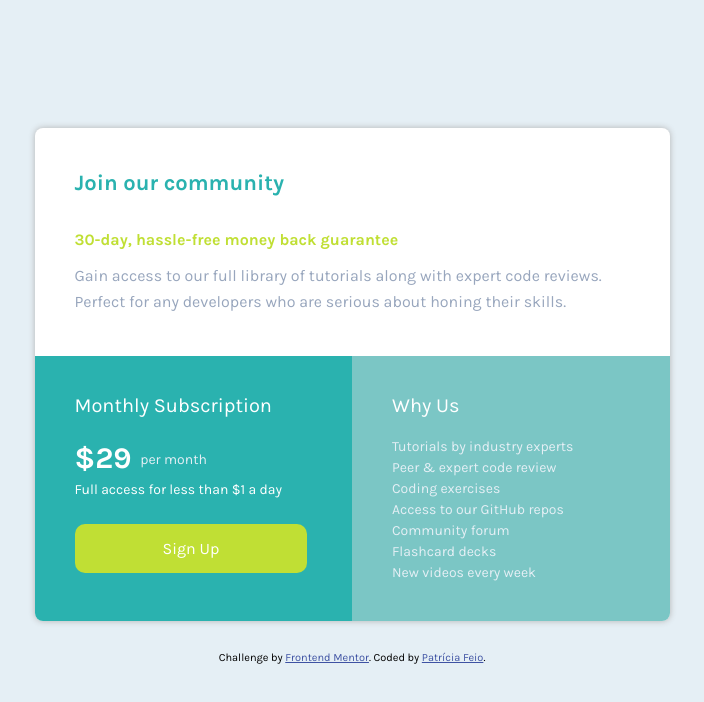
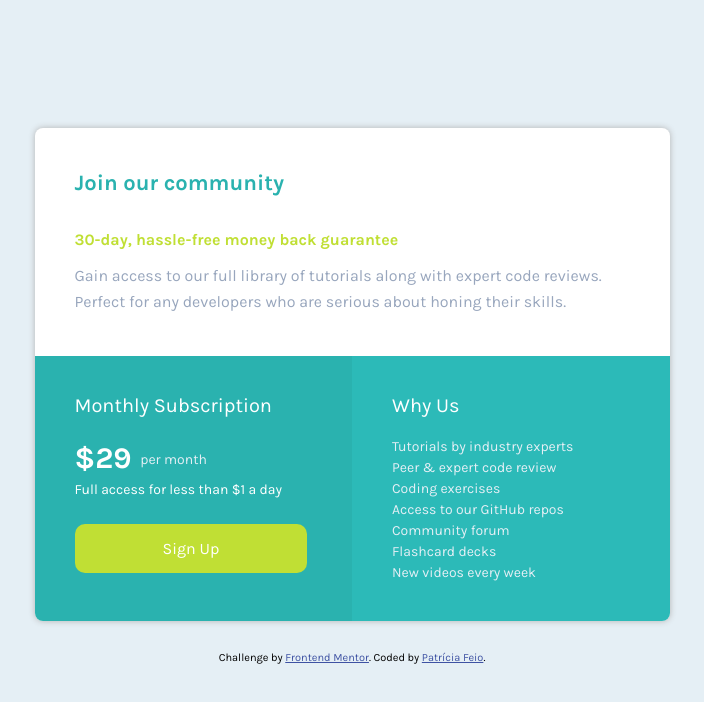
Before and after one commit to PatriciaFeio/single-price-grid-component, a plain HTML site: page index.html in a window 1280 px wide. Shown: the whole page, without its empty margins (288-992 px from the left). Drawn offline with Linux system fonts and the light colour scheme.

Commit message:
Set dark-cyan  color variable and change light-cyan color values

```diff
--- a/assets/styles/_variables.css
+++ b/assets/styles/_variables.css
@@ -1,6 +1,7 @@
 :root {
   --cyan: hsl(179, 62%, 43%);
-  --light-cyan: hsl(179, 40%, 63%);
+  --light-cyan: hsl(179, 62%, 45%);
+  --dark-cyan: hsl(179, 62%, 10%);
   --bright-yellow: hsl(71, 73%, 54%);
 
   --light-gray: hsl(204, 43%, 93%);
```
